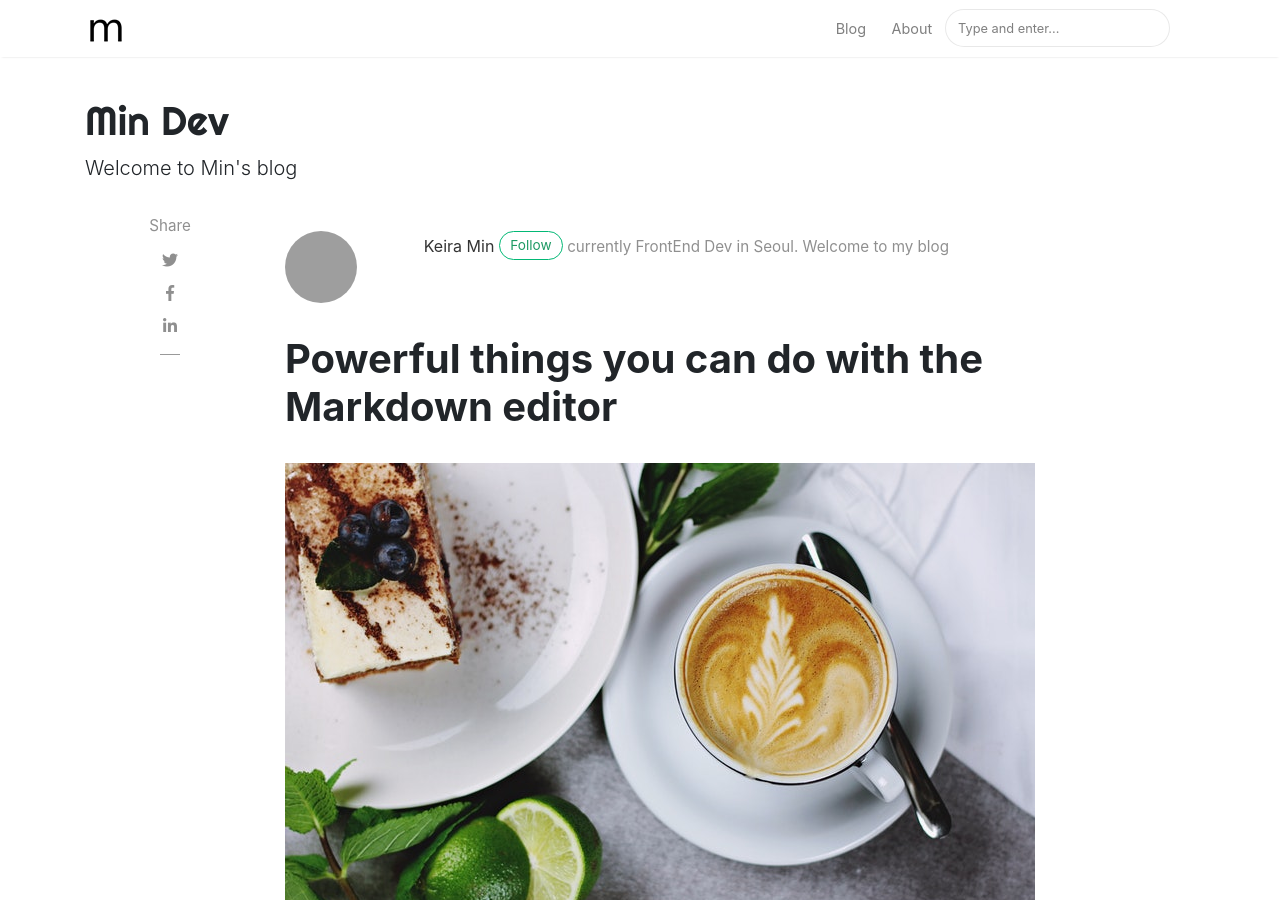
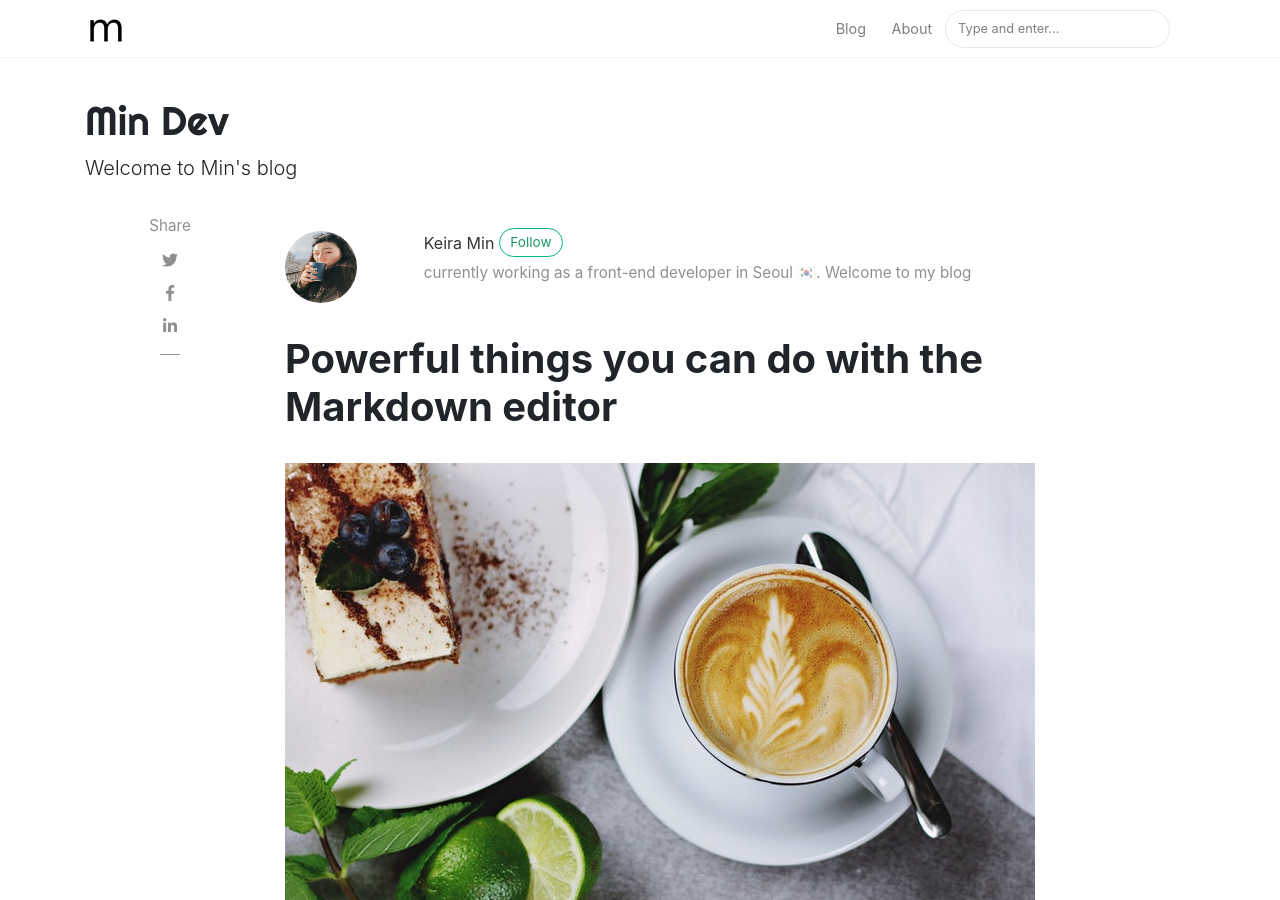
Before and after one commit to keimindev/mindev.github.io, a Jekyll site: the page built from _posts/2018-06-12-powerful-things-markdown-editor.md, in a window 1280 px wide and 900 px high. Built offline with Jekyll 4.4.1, drawn with Linux system fonts in a browser that asks for light colours; nearby versions of some CDN libraries; comment, search, counter and statistics services are not loaded; grey boxes are pictures that could not be loaded.

Commit message:
modified author

```diff
--- a/_config.yml
+++ b/_config.yml
@@ -16,11 +16,11 @@ authors:
   min:
     name: kiemindev
     display_name: Keira Min
-    avatar: 'assets/images/IMG_2017.png'
+    avatar: 'assets/images/IMG_2017.jpg'
     email: keimindev@gmail.com
     web: /about
    # twitter: https://twitter.com/wowthemesnet
-    description: "currently FrontEnd Dev in Seoul. Welcome to my blog"
+    description: "currently working as a front-end developer in Seoul 🇰🇷. Welcome to my blog"
   john:
     name: John
     display_name: John
```
Also changed, not shown: 1 other file.
